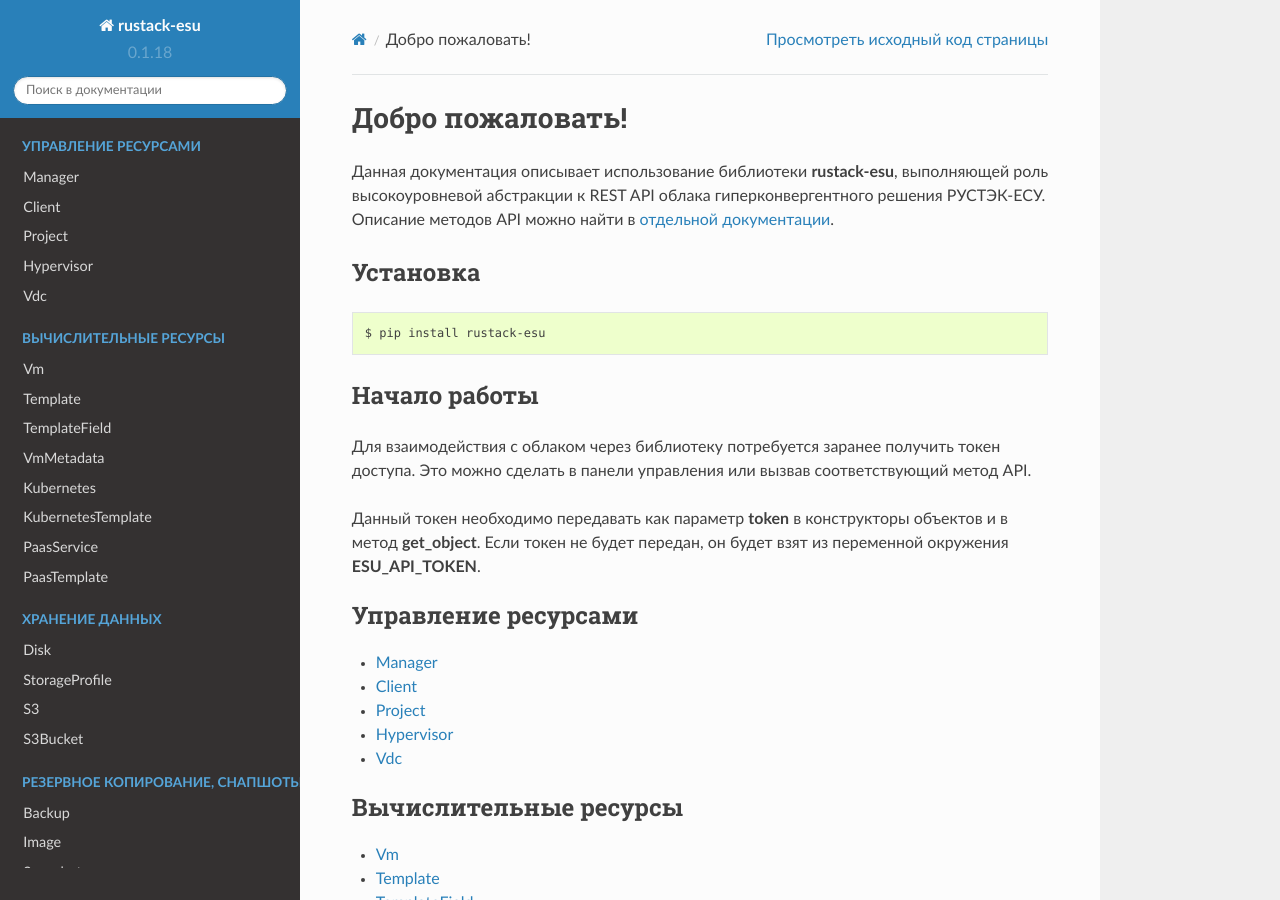
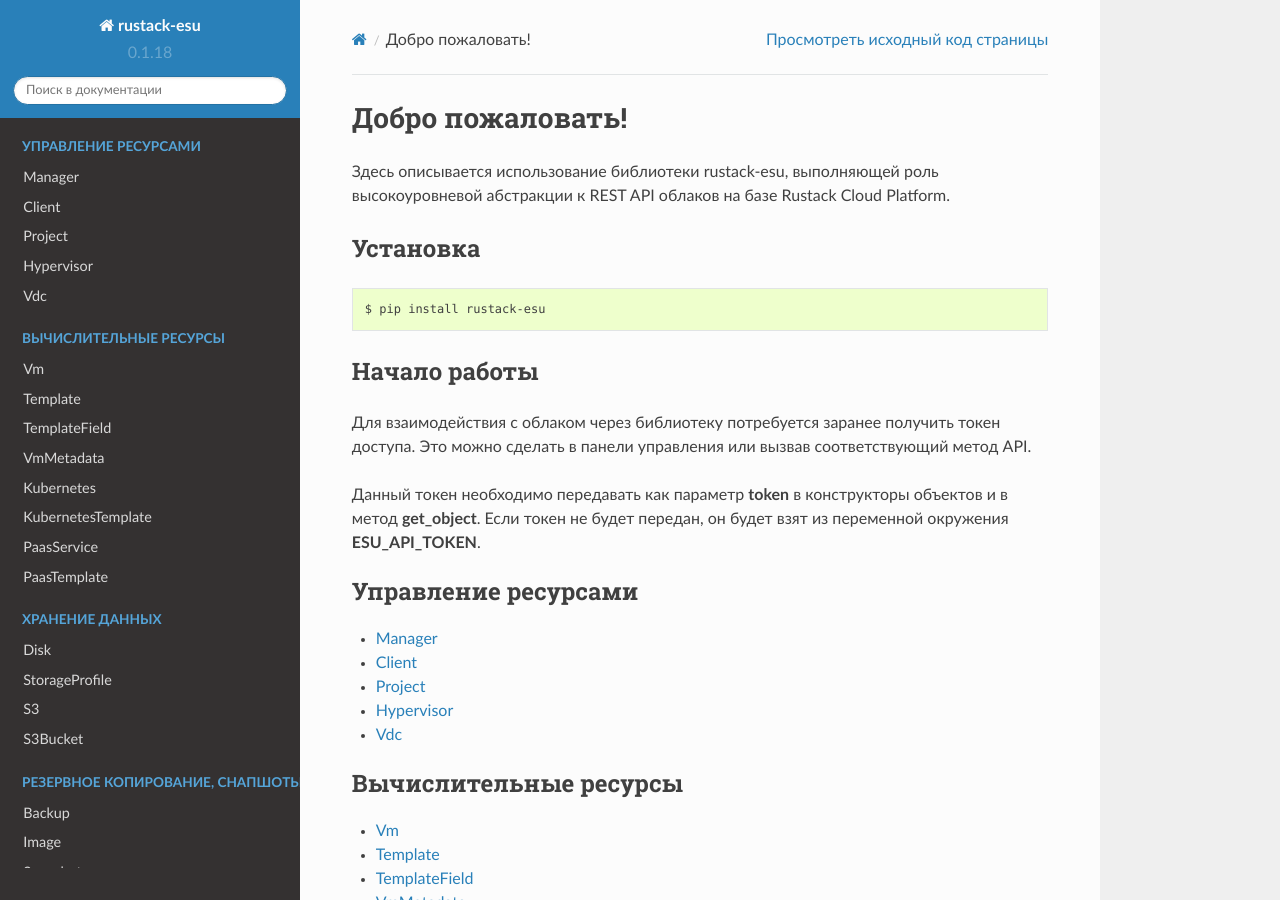
Before and after one commit to rustack-cloud-platform/rcp-python, a Sphinx documentation site: the page built from docs/index.rst, in a window 1280 px wide and 900 px high. Built offline with Sphinx 7.4.7 and the Read the Docs theme 2.0.0, drawn with Linux system fonts in a browser that asks for light colours.

Commit message:
update readme (#29)

```diff
--- a/README.rst
+++ b/README.rst
@@ -4,8 +4,7 @@
 rustack-esu
 ===========
 
-**rustack-esu** является Python библиотекой для работы с публичным облаком
-`СБКлауд <https://sbcloud.ru>`_.
+Python-библиотека для работы с Rustack Cloud Platform
 
 
 Установка
--- a/docs/index.rst
+++ b/docs/index.rst
@@ -2,10 +2,10 @@
 Добро пожаловать!
 =================
 
-Данная документация описывает использование библиотеки **rustack-esu**,
-выполняющей роль высокоуровневой абстракции к REST API облака
-гиперконвергентного решения РУСТЭК-ЕСУ. Описание методов API можно найти в
-`отдельной документации <https://cp.sbcloud.ru/swagger/>`_.
+Здесь описывается использование библиотеки rustack-esu,
+выполняющей роль высокоуровневой абстракции к REST API
+облаков на базе Rustack Cloud Platform.
+
 
 
 Установка
```
